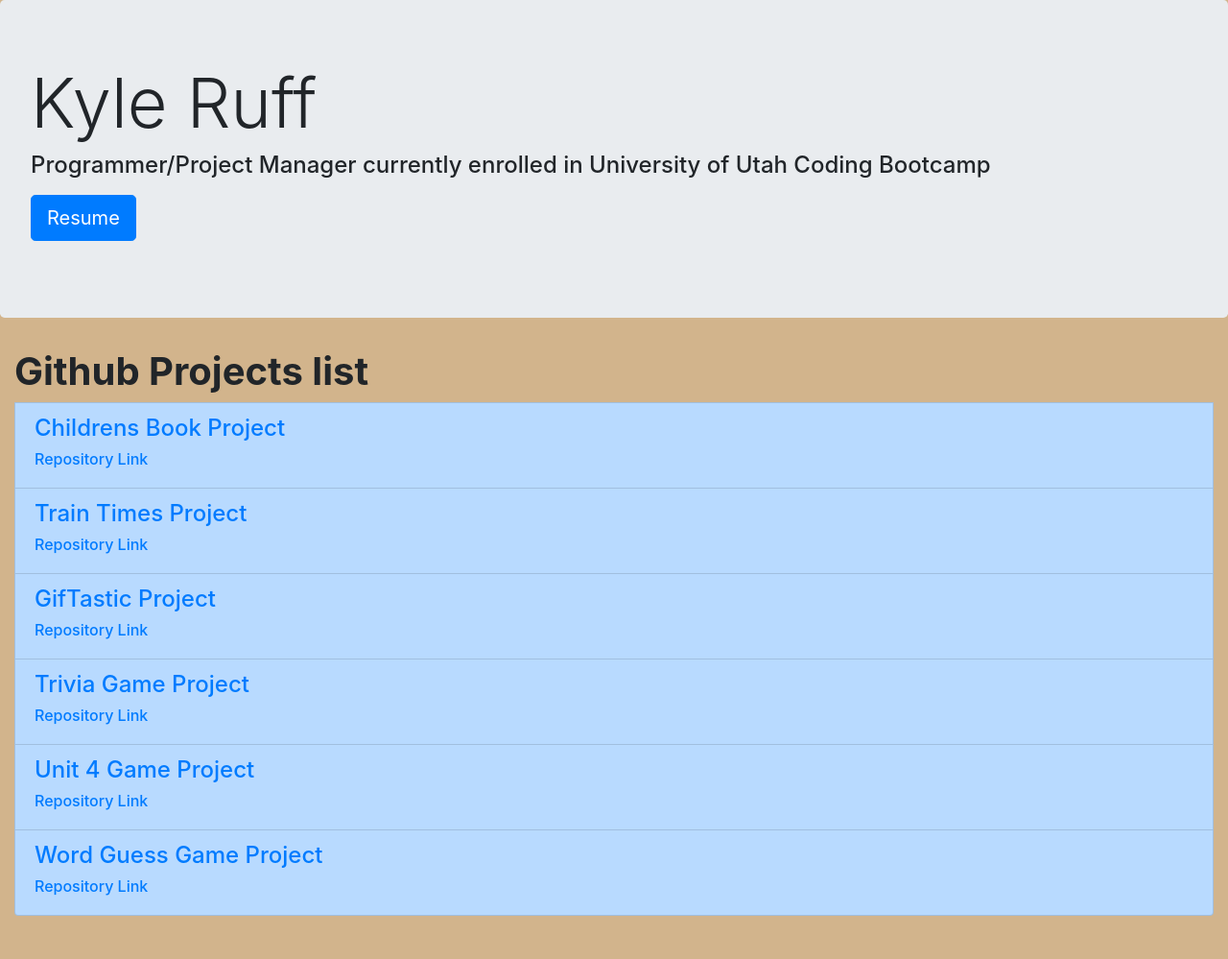
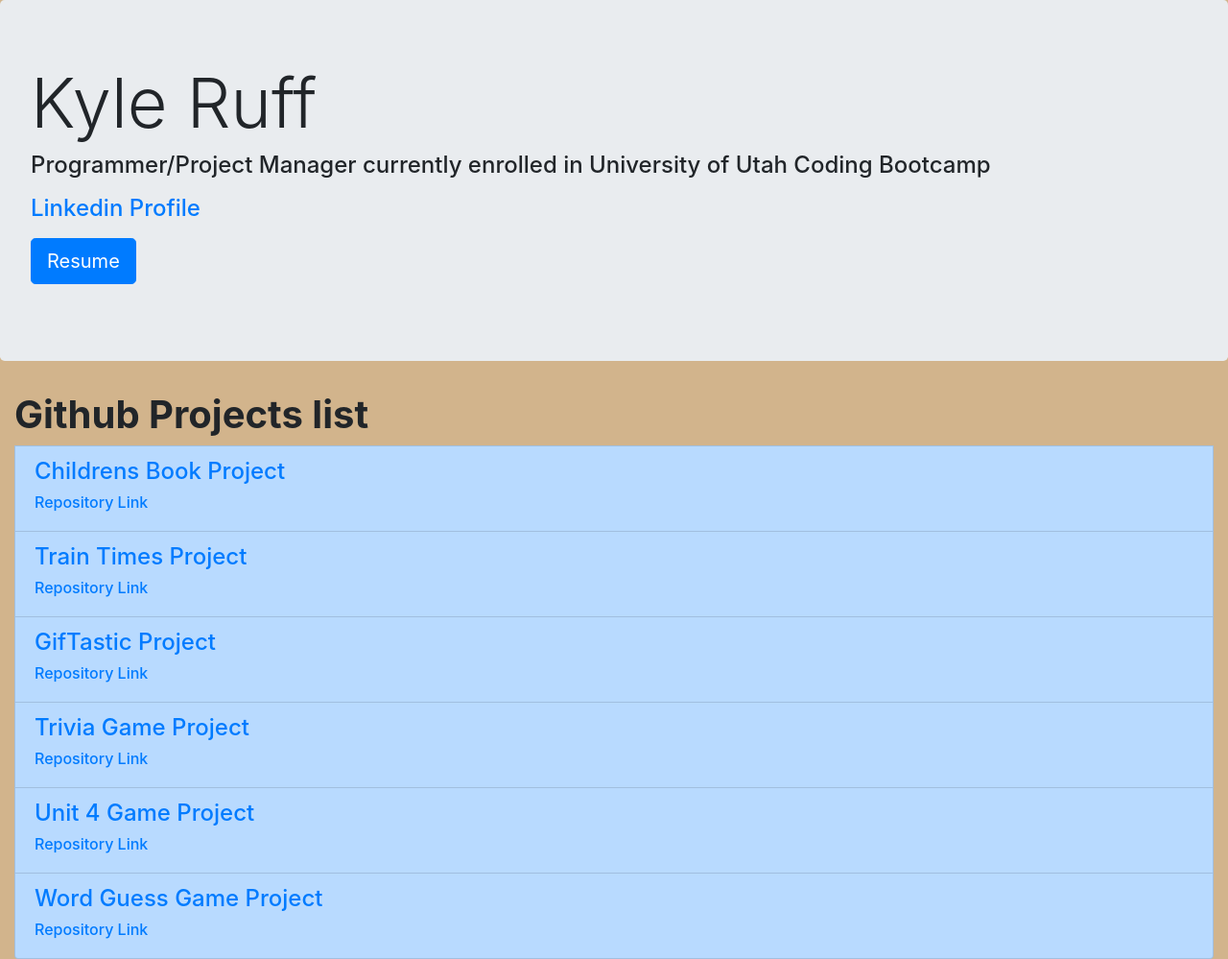
Before and after one commit to kyleruff1/updatedprofile, a plain HTML site: page index.html in a window 1280 px wide. Shown: the whole page at 96% size. Before the commit the page ends 954 px from the top, so only its background shows below. Drawn offline with nearby package versions, Linux system fonts and the light colour scheme.

Commit message:
Update index.html

```diff
--- a/index.html
+++ b/index.html
@@ -19,6 +19,7 @@
         <h1 class="display-3">Kyle Ruff</h1>
         <h4>
         <p>Programmer/Project Manager currently enrolled in University of Utah Coding Bootcamp</p>
+            <p> <a href="https://www.linkedin.com/in/kyle-ruff-3292bb176/"> Linkedin Profile </a> </p>
        </h4><a class="btn btn-primary btn-lg" href="assets/kyleruff_resume.pdf" role="button">Resume</a>
         </h4>
         </p>
```
